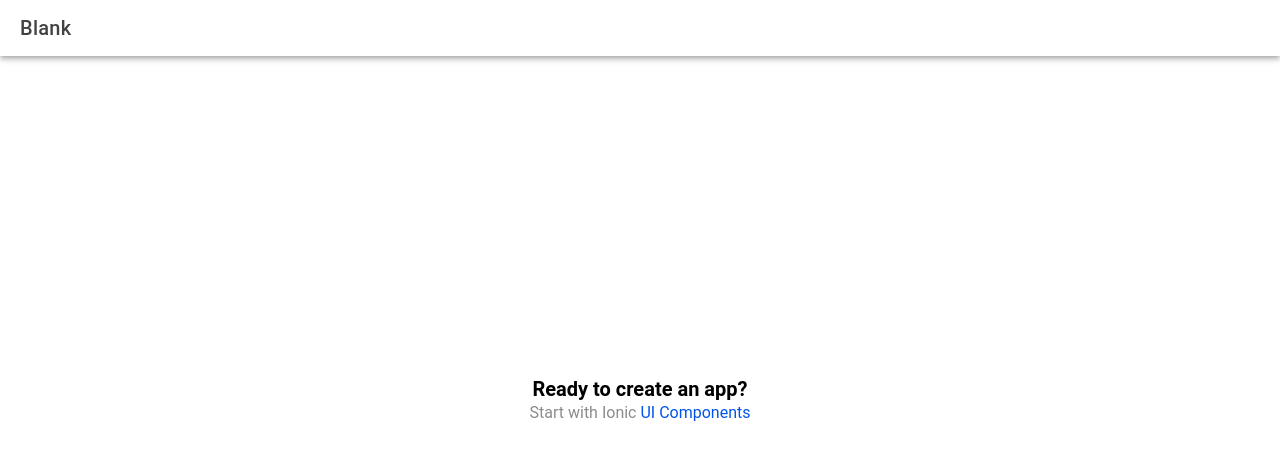
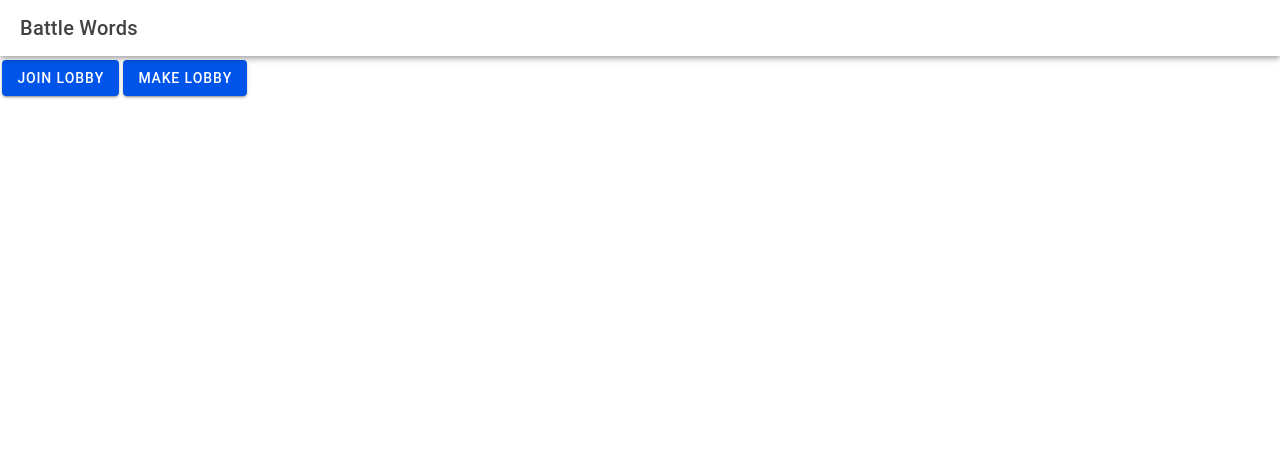
Before and after one commit to CrissCross56/Battle-Words, a React (Vite) app in the folder client/: page /home in a window 1280 px wide. Shown: the top 460 px of the page. Built offline with nearby package versions, Linux system fonts and the light colour scheme.

Commit message:
set up the base routing between the home page and two other pages, join and make lobby page(s)

```diff
--- a/client/src/App.tsx
+++ b/client/src/App.tsx
@@ -32,6 +32,8 @@ import '@ionic/react/css/palettes/dark.system.css';
 
 /* Theme variables */
 import './theme/variables.css';
+import JoinLobby from './pages/JoinLobby';
+import MakeLobby from './pages/MakeLobby';
 
 setupIonicReact();
 
@@ -45,6 +47,12 @@ const App: React.FC = () => (
         <Route exact path="/">
           <Redirect to="/home" />
         </Route>
+        <Route exact path="/join-lobby">
+          <JoinLobby />
+        </Route>
+        <Route exact path="/make-lobby">
+          <MakeLobby />
+        </Route>
       </IonRouterOutlet>
     </IonReactRouter>
   </IonApp>
--- a/client/src/pages/Home.tsx
+++ b/client/src/pages/Home.tsx
@@ -1,4 +1,4 @@
-import { IonContent, IonHeader, IonPage, IonTitle, IonToolbar } from '@ionic/react';
+import { IonContent, IonHeader, IonPage, IonTitle, IonToolbar, IonButton, IonRippleEffect } from '@ionic/react';
 import ExploreContainer from '../components/ExploreContainer';
 import './Home.css';
 
@@ -7,16 +7,19 @@ const Home: React.FC = () => {
     <IonPage>
       <IonHeader>
         <IonToolbar>
-          <IonTitle>Blank</IonTitle>
+          <IonTitle>Battle Words</IonTitle>
         </IonToolbar>
       </IonHeader>
       <IonContent fullscreen>
         <IonHeader collapse="condense">
           <IonToolbar>
-            <IonTitle size="large">Blank</IonTitle>
+            <IonTitle size="large">Battle Words</IonTitle>
           </IonToolbar>
         </IonHeader>
-        <ExploreContainer />
+        {/* make a form here with react hook form that has 2 buttons for
+        routing to either the join lobby page or the create lobby page. The form should have a text input for the user to enter their name and a select input for the user to choose a lobby to join. The form should also have a submit button that will route the user to the appropriate page based on their selection. */}
+        <IonButton routerLink="/join-lobby">Join Lobby</IonButton>
+        <IonButton routerLink="/make-lobby">Make Lobby</IonButton>
       </IonContent>
     </IonPage>
   );
--- /dev/null
+++ b/client/src/pages/JoinLobby.tsx
@@ -0,0 +1,11 @@
+import {IonPage, IonTitle} from '@ionic/react';
+
+const JoinLobby: React.FC = () => {
+    return (
+        <IonPage>
+            <IonTitle>Join Lobby</IonTitle>
+        </IonPage>
+    )
+}
+
+export default JoinLobby;
--- /dev/null
+++ b/client/src/pages/MakeLobby.tsx
@@ -0,0 +1,11 @@
+import {IonPage, IonTitle} from '@ionic/react';
+
+const MakeLobby: React.FC = () => {
+    return (
+        <IonPage>
+            <IonTitle>Make Lobby</IonTitle>
+        </IonPage>
+    )
+}
+
+export default MakeLobby;
```
